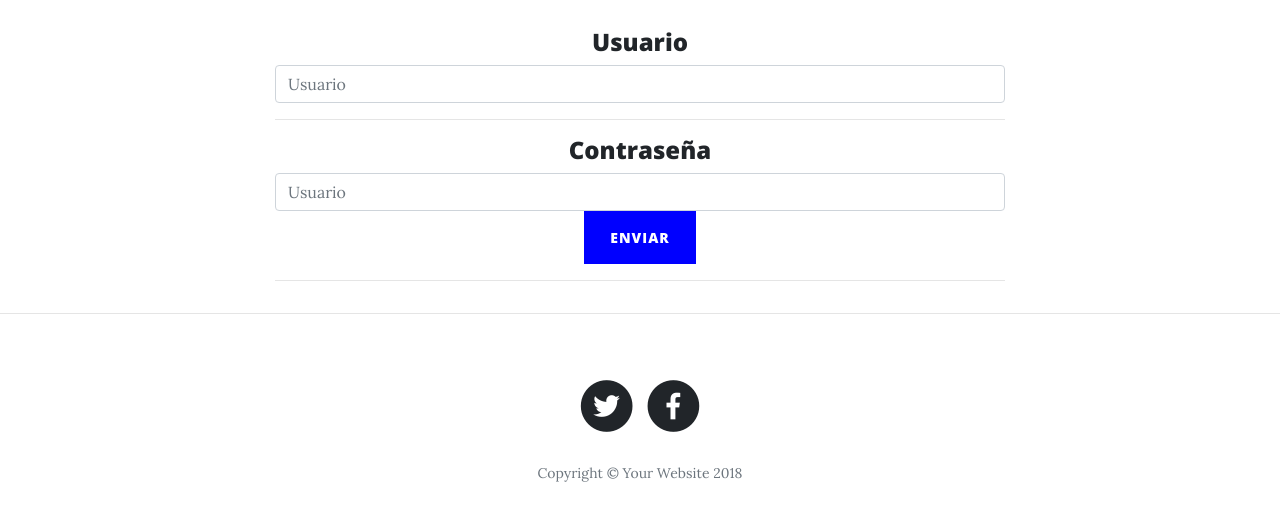
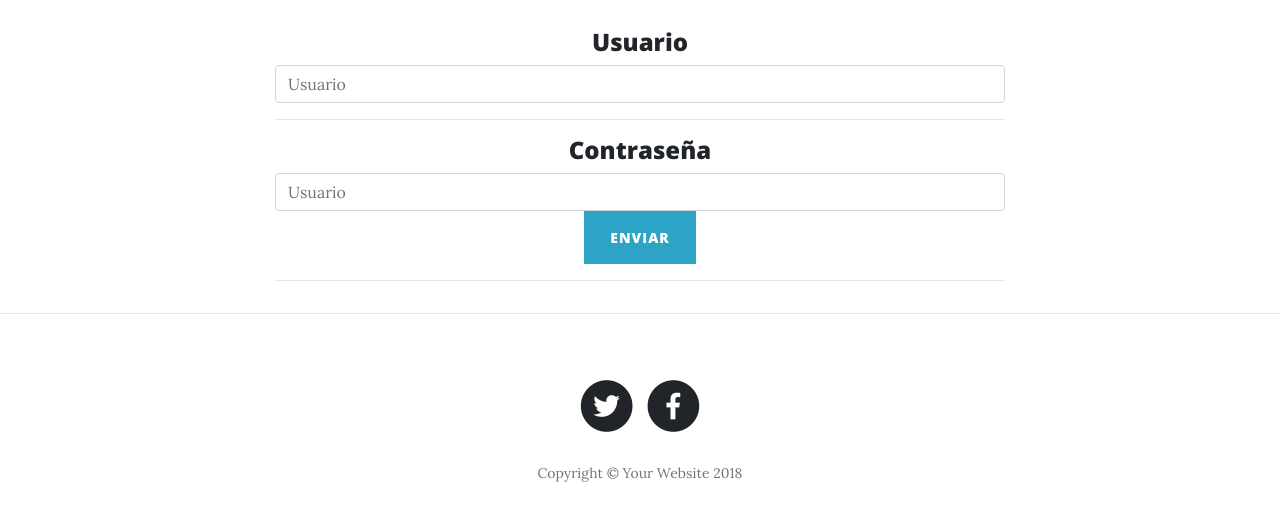
Before and after one commit to EmmanuelDiaz95/uniplataforma, a website: page inicioSesion.html in a window 1280 px wide. Shown: the part 554-1074 px from the top of the page. Drawn offline with nearby package versions, Linux system fonts and the light colour scheme.

```diff
--- a/inicioSesion.html
+++ b/inicioSesion.html
@@ -81,7 +81,7 @@
           <input type="text" class="form-control" placeholder="Usuario" id="nombre" onblur="validarcampos()" onclick="regresarCampos()" name="" value="">
           <div class="row">
             <div class="col-12 text-center">
-              <input style="color: white; background: blue;" type="button" id="Enviar" value="Enviar" class="btn" onclick="mandarAlerta()" value="">
+              <input style="color: white; background: #2da3c6;" type="button" id="Enviar" value="Enviar" class="btn" onclick="mandarAlerta()" value="">
             </div>
           </div>
           <hr>
```
